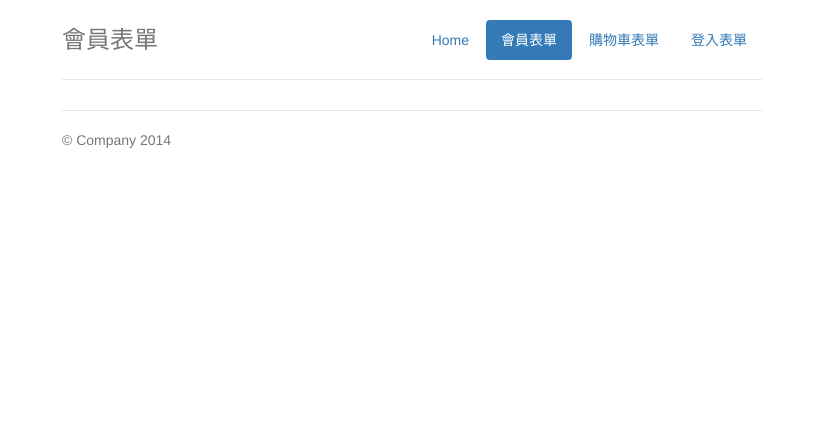
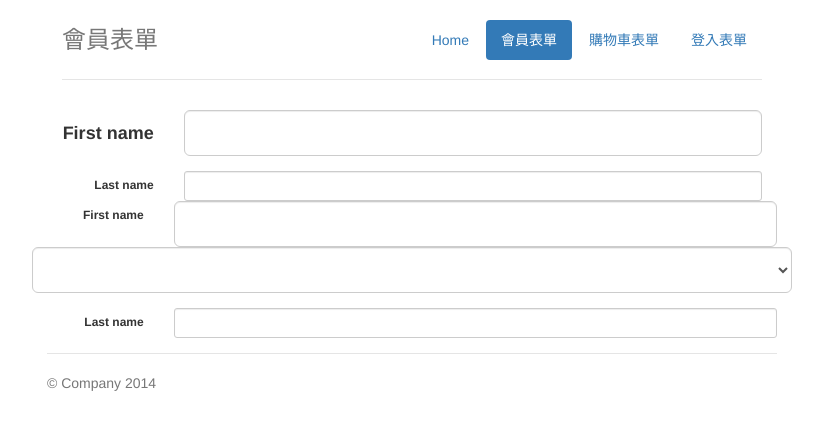
Before and after one commit to a9wei/form-simple, a plain HTML site: page user.html in a window 1280 px wide. Shown: the whole page, without its empty margins (228-1051 px from the left). Drawn offline with nearby package versions, Linux system fonts and the light colour scheme.

Commit message:
0627/17:52
目前的卡關

```diff
--- a/user.html
+++ b/user.html
@@ -27,6 +27,46 @@
 	    <h3 class="text-muted">會員表單</h3>
 	  </div>
 		<!--form 從這裡開始-->
+		<form class="form-horizontal" role="form">
+
+	  		<div class="form-group form-group-lg">
+	    	<label class="col-sm-2 control-label" for="formGroupInputLarge">First name</label>
+	    	<div class="col-sm-10">
+	      	<input class="form-control" type="text" id="formGroupInputLarge">
+	  	  	</div>
+
+	  		</div>
+	  		<div class="form-group form-group-sm">
+	  		 <label class="col-sm-2 control-label" for="formGroupInputSmall">Last name</label>
+	   		 <div class="col-sm-10">
+	    	 <input class="form-control" type="text" id="formGroupInputSmall">
+	    	</div>
+
+			<div class="form-group form-group-lg">
+	    	<label class="col-sm-2 control-label" for="formGroupInputLarge">First name</label>
+	    	<div class="col-sm-10">
+	      	<input class="form-control" type="text" id="formGroupInputLarge">
+	  	  	</div>
+	  	  	<select class="form-control">...</select>
+
+
+	  		</div>
+	  		<div class="form-group form-group-sm">
+	  		 <label class="col-sm-2 control-label" for="formGroupInputSmall">Last name</label>
+	   		 <div class="col-sm-10">
+	    	 <input class="form-control" type="text" id="formGroupInputSmall">
+	    	</div>
+
+
+
+
+
+	  		</div>
+		</form>
+
+
+
+
 
 	  <div class="footer">
 	    <p>© Company 2014</p>
```
Also changed, not shown: sign-up.html (+5 -5 lines).
